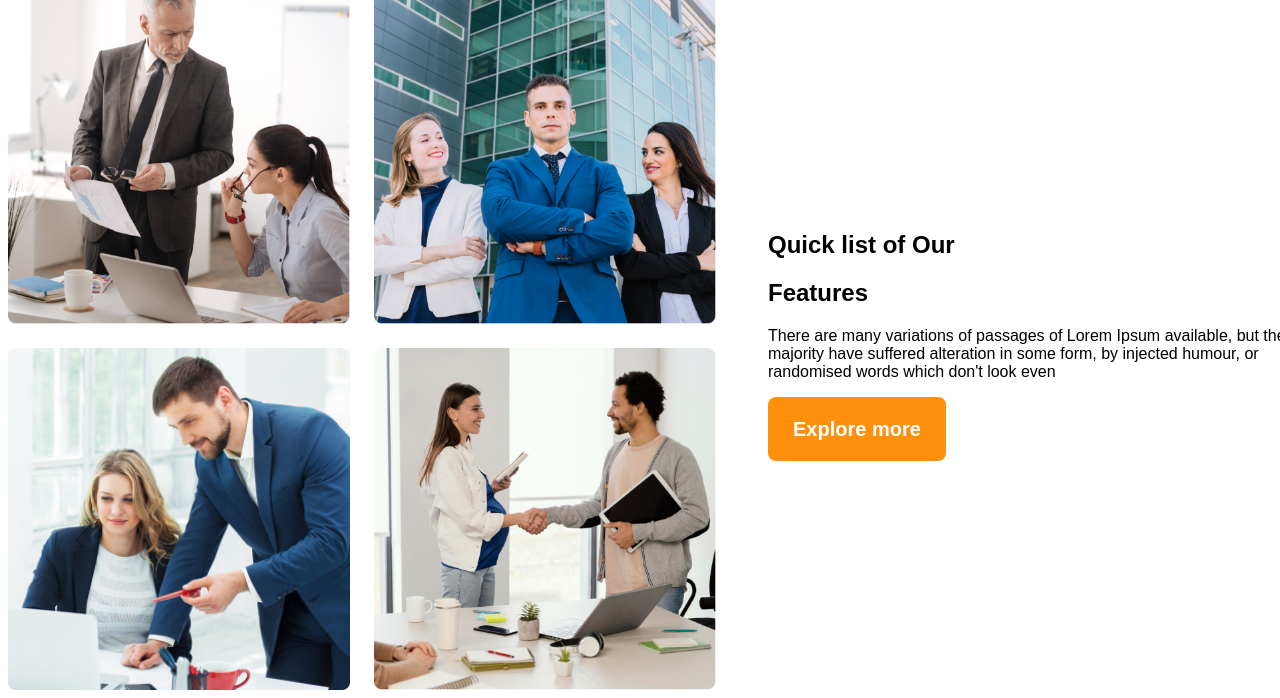
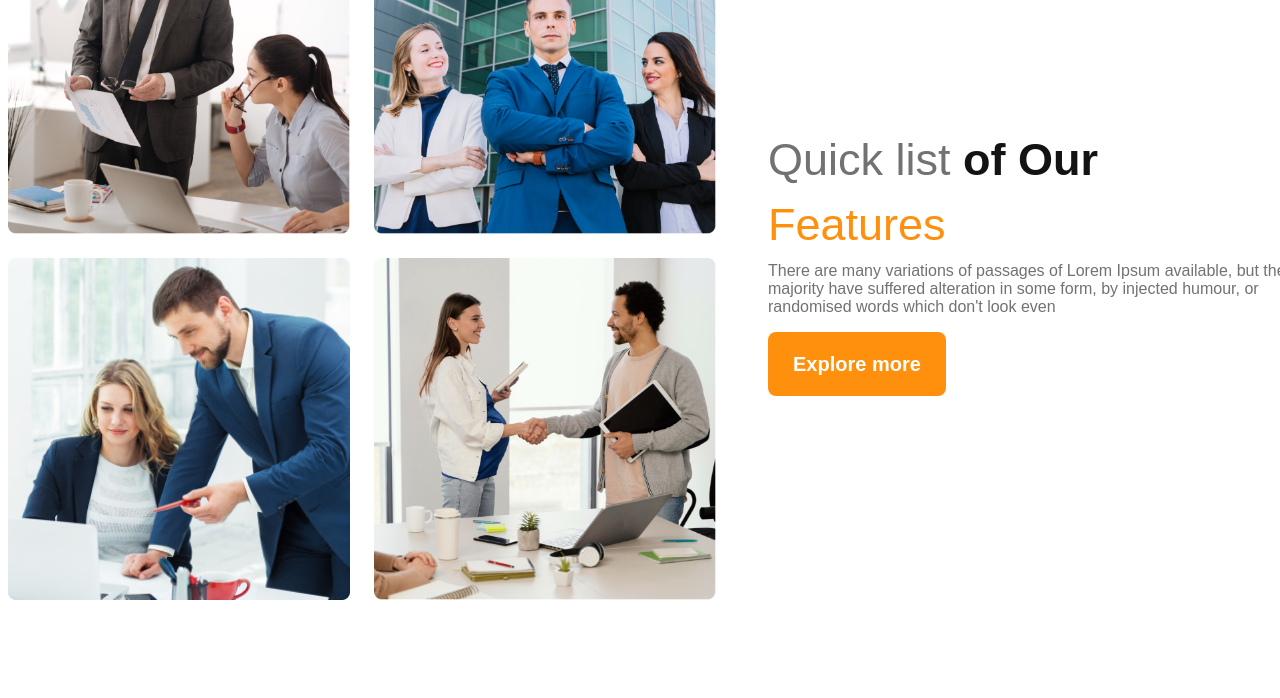
Before and after one commit to 2haseeb1/newarchitext-site, a plain HTML site: page index.html in a window 1280 px wide. Shown: the part 1396-2094 px from the top of the page. After the commit the page ends 2004 px from the top, so only its background shows below. Drawn offline with Linux system fonts and the light colour scheme.

Commit message:
sixth commit ui improved

```diff
--- a/index.html
+++ b/index.html
@@ -45,7 +45,7 @@ main{
     font-size: 64px;
     color: #131313;
     text-align:center;
-    line-height: 75px;
+    line-height: 30px;
 
 
 }
@@ -111,6 +111,29 @@ height: 100%;
 
 .quick-list-info{
     width:537px;
+}
+.quick-list-title-one{
+    color:#727272;
+    font-weight: 300;
+    font-size: 45px;
+}
+.quick-list-title-two{
+    color:#131313;
+    font-weight: 600;
+    font-size: 45px;
+}
+.quick-list-title-three{
+
+    font-weight: 500;
+    font-size: 45px;
+    color:#ff900e;
+    line-height: 1px;
+}
+.quick-list-para{
+    font-weight: 400;
+    font-size: 16px;
+    color:#727272;
+
 }
 .quick-li
   @media (max-width:576px){
@@ -185,7 +208,7 @@ height: 100%;
         </div>
         <div class="quick-list-info">
             <h2 class="quick-list-title-one">Quick list <span class="quick-list-title-two">of Our </span></h2>
-            <h2 lass="quick-list-title-three">Features</h2>
+            <h2 class="quick-list-title-three">Features</h2>
             <p class="quick-list-para">
                 There are many variations of passages of Lorem Ipsum available, but the majority have suffered alteration in some form, by injected humour, or randomised words which don't look even
             </p>
```
